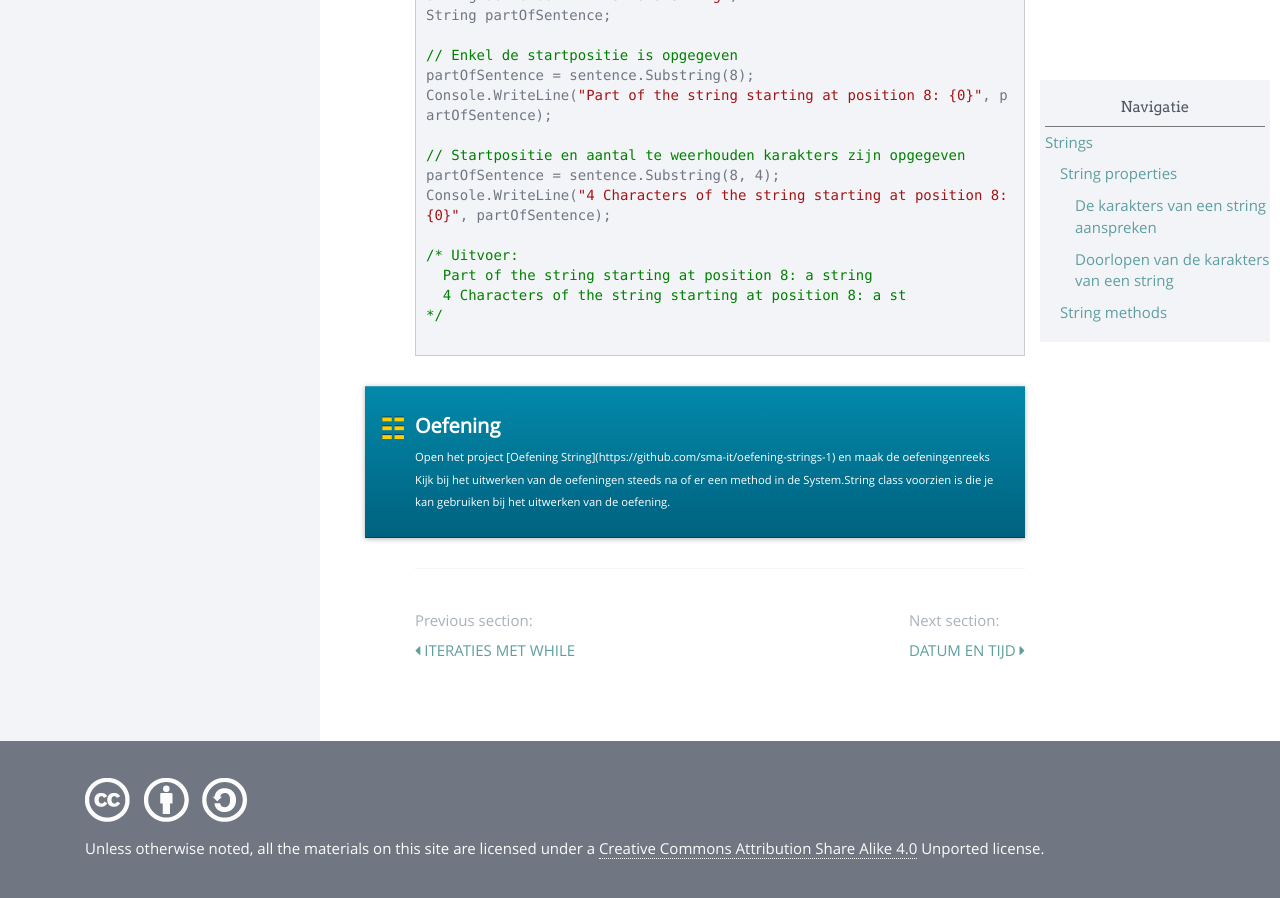
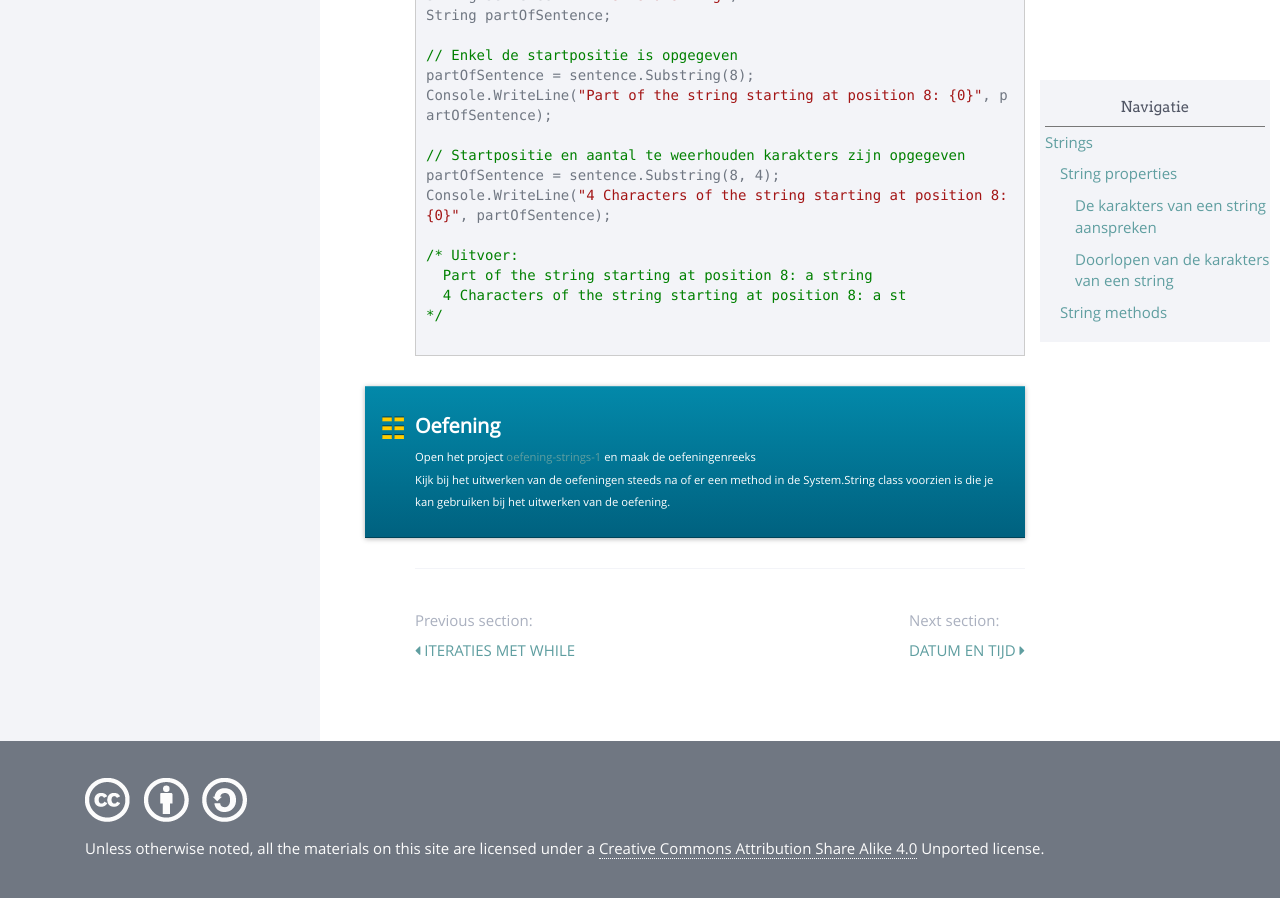
Before and after one commit to sma-it/sma-it.github.io, a Jekyll site: the page built from modules/basics/_posts/2000-01-10-Strings.md, in a window 1280 px wide and 900 px high, scrolled down 3220 px. Built offline with Jekyll 4.4.1, drawn with Linux system fonts in a browser that asks for light colours; nearby versions of some CDN libraries.

Commit message:
Added link to exercises

````diff
--- a/modules/basics/_posts/2000-01-10-Strings.md
+++ b/modules/basics/_posts/2000-01-10-Strings.md
@@ -141,6 +141,6 @@
 ```
 
 <div class="note oefening">
-<p>Open het project [Oefening String](https://github.com/sma-it/oefening-strings-1) en maak de oefeningenreeks</p>
+  <p>Open het project <a href="https://github.com/sma-it/oefening-strings-1">oefening-strings-1</a> en maak de oefeningenreeks</p>
 <p>Kijk bij het uitwerken van de oefeningen steeds na of er een method in de System.String class voorzien is die je kan gebruiken bij het uitwerken van de oefening.</p>
 </div>
````
